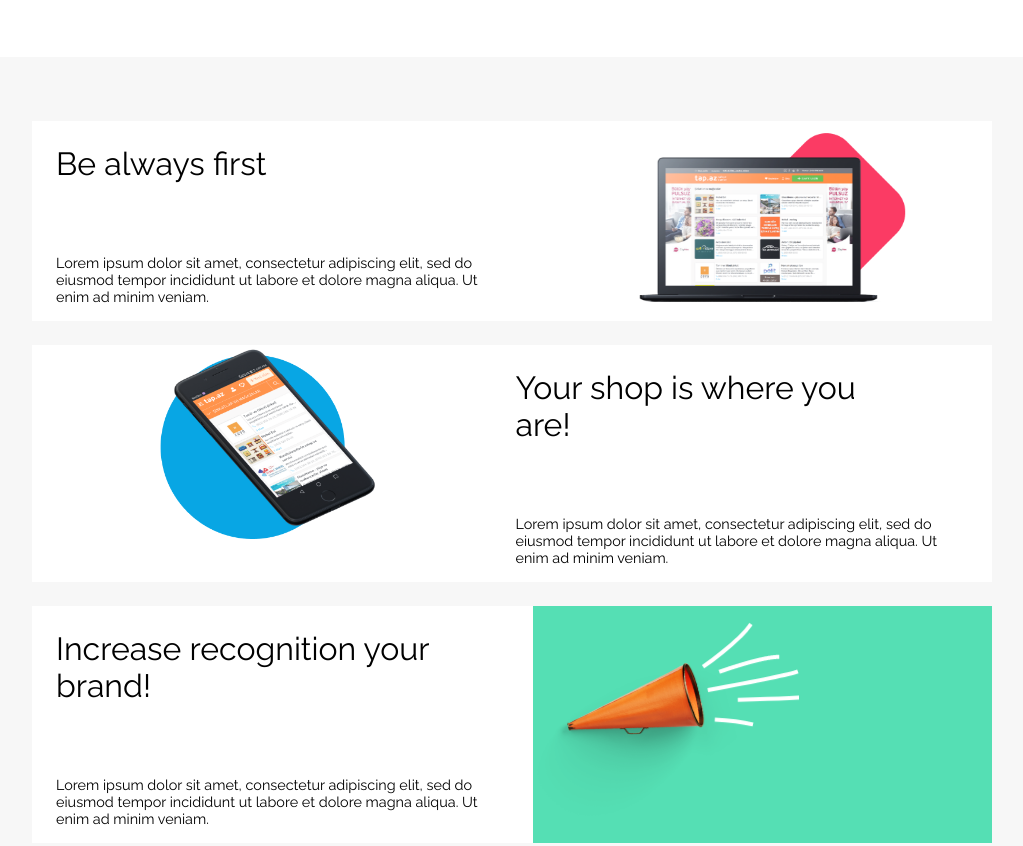
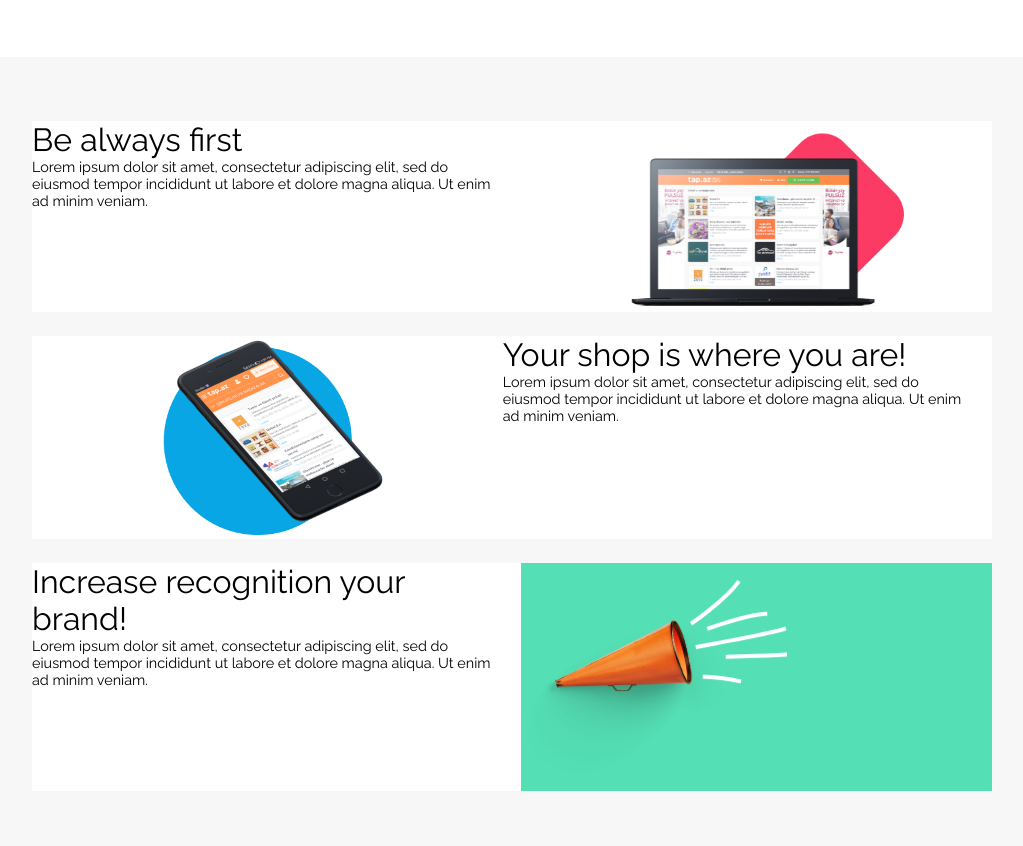
Before and after one commit to jorgemc94/OXYGEN-Shop, a plain HTML site: page index.html in a window 1280 px wide. Shown: the part 1260-2106 px from the top of the page, without its empty margins (128-1151 px from the left). Drawn offline with nearby package versions, Linux system fonts and the light colour scheme.

Commit message:
benefits

```diff
--- a/styles/benefits.scss
+++ b/styles/benefits.scss
@@ -124,6 +124,18 @@
                 }
             }
 
+            &__text {
+                padding: 0%;
+
+                &__title {
+                    padding: 0%;
+                }
+
+                &__description {
+                    padding: 0%;
+                }
+            }
+
         }
     }
 }
```
Also changed, not shown: style.css, 1 other file.
